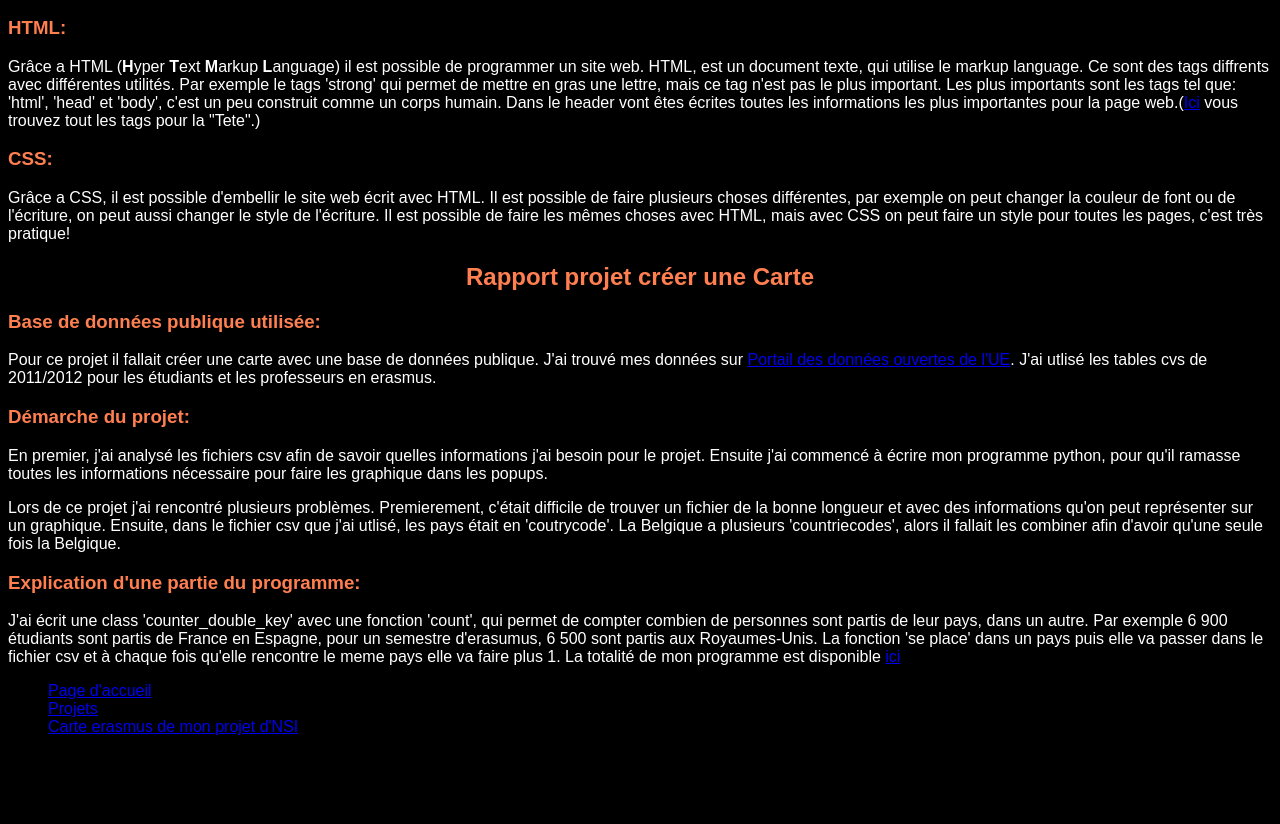
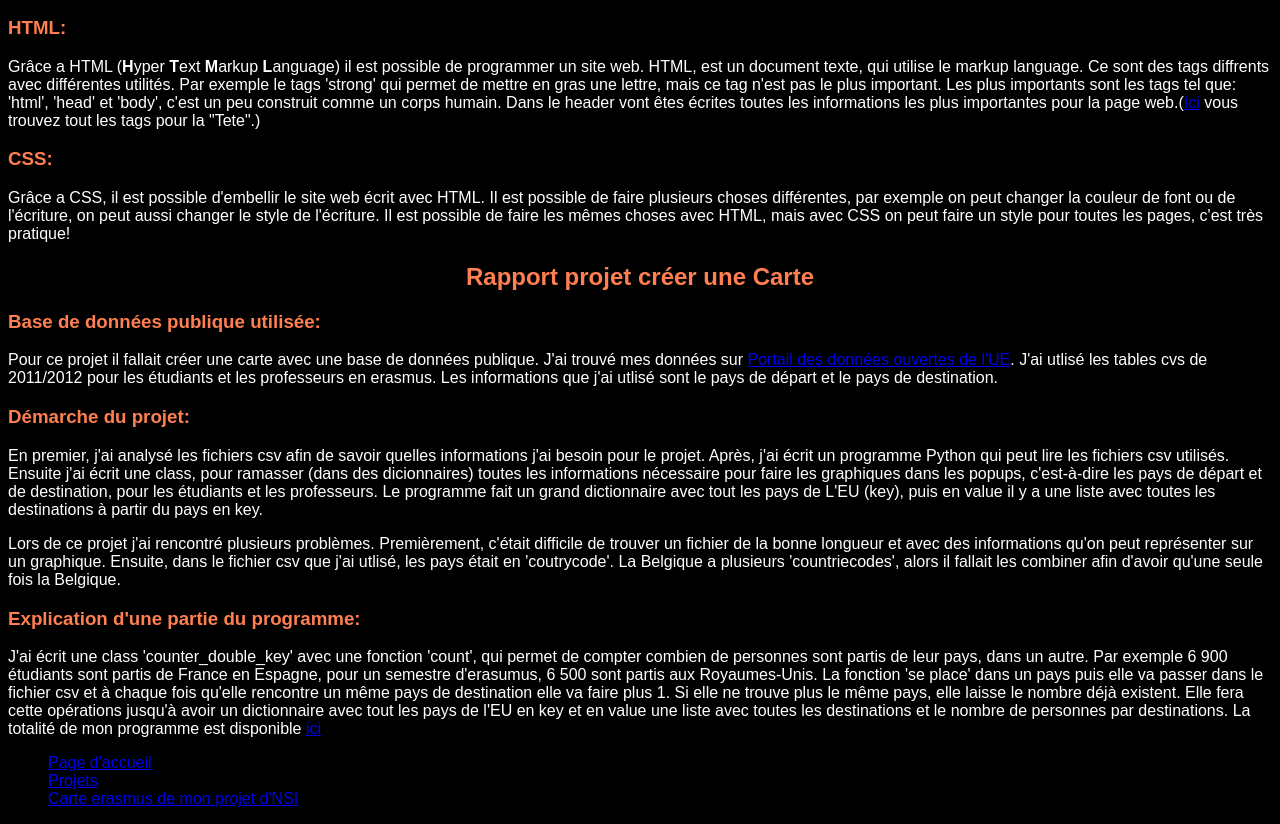
Before and after one commit to gayanehlustermann/gayanehlustermann.github.io, a plain HTML site: page rapport.html in a window 1280 px wide. Shown: the part 111-935 px from the top of the page. Before the commit the page ends 863 px from the top, so only its background shows below. Drawn offline with Linux system fonts and the light colour scheme.

Commit message:
Add files via upload

```diff
--- a/rapport.html
+++ b/rapport.html
@@ -17,12 +17,12 @@
         <p>Grâce a CSS, il est possible d'embellir le site web écrit avec HTML. Il est possible de faire plusieurs choses différentes, par exemple on peut changer la couleur de font ou de l'écriture, on peut aussi changer le style de l'écriture. Il est possible de faire les mêmes choses avec HTML, mais avec CSS on peut faire un style pour toutes les pages, c'est très pratique!  </p>
         <h2>Rapport projet créer une Carte</h2>
         <h3>Base de données publique utilisée:</h3>
-        <p>Pour ce projet il fallait créer une carte avec une base de données publique. J'ai trouvé mes données sur <a href=https://data.europa.eu/euodp/fr/data/dataset/erasmus-mobility-statistics-2011-12>Portail des données ouvertes de l'UE</a>. J'ai utlisé les tables cvs de 2011/2012 pour les étudiants et les professeurs en erasmus. </p>
+        <p>Pour ce projet il fallait créer une carte avec une base de données publique. J'ai trouvé mes données sur <a href=https://data.europa.eu/euodp/fr/data/dataset/erasmus-mobility-statistics-2011-12>Portail des données ouvertes de l'UE</a>. J'ai utlisé les tables cvs de 2011/2012 pour les étudiants et les professeurs en erasmus. Les informations que j'ai utlisé sont le pays de départ et le pays de destination. </p>
         <h3>Démarche du projet:</h3>
-        <p>En premier, j'ai analysé les fichiers csv afin de savoir quelles informations j'ai besoin pour le projet. Ensuite j'ai commencé à écrire mon programme python, pour qu'il ramasse toutes les informations nécessaire pour faire les graphique dans les popups.</p>
-        <p>Lors de ce projet j'ai rencontré plusieurs problèmes. Premierement, c'était difficile de trouver un fichier de la bonne longueur et avec des informations qu'on peut représenter sur un graphique. Ensuite, dans le fichier csv que j'ai utlisé, les pays était en 'coutrycode'. La Belgique a plusieurs 'countriecodes', alors il fallait les combiner afin d'avoir qu'une seule fois la Belgique. </p>
+        <p>En premier, j'ai analysé les fichiers csv afin de savoir quelles informations j'ai besoin pour le projet. Après, j'ai écrit un programme Python qui peut lire les fichiers csv utilisés. Ensuite j'ai écrit une class, pour ramasser (dans des dicionnaires) toutes les informations nécessaire pour faire les graphiques dans les popups, c'est-à-dire les pays de départ et de destination, pour les étudiants et les professeurs. Le programme fait un grand dictionnaire avec tout les pays de L'EU (key), puis en value il y a une liste avec toutes les destinations à partir du pays en key.</p>
+        <p>Lors de ce projet j'ai rencontré plusieurs problèmes. Premièrement, c'était difficile de trouver un fichier de la bonne longueur et avec des informations qu'on peut représenter sur un graphique. Ensuite, dans le fichier csv que j'ai utlisé, les pays était en 'coutrycode'. La Belgique a plusieurs 'countriecodes', alors il fallait les combiner afin d'avoir qu'une seule fois la Belgique. </p>
         <h3>Explication d'une partie du programme:</h3>
-        <p>J'ai écrit une class 'counter_double_key' avec une fonction 'count', qui permet de compter combien de personnes sont partis de leur pays, dans un autre. Par exemple 6 900 étudiants sont partis de France en Espagne, pour un semestre d'erasumus, 6 500 sont partis aux Royaumes-Unis. La fonction 'se place' dans un pays puis elle va passer dans le fichier csv et à chaque fois qu'elle rencontre le meme pays elle va faire plus 1. La totalité de mon programme est disponible <a href=./map_projet_nsi_Gayaneh_Lustermann.zip>ici</a> </p>
+        <p>J'ai écrit une class 'counter_double_key' avec une fonction 'count', qui permet de compter combien de personnes sont partis de leur pays, dans un autre. Par exemple 6 900 étudiants sont partis de France en Espagne, pour un semestre d'erasumus, 6 500 sont partis aux Royaumes-Unis. La fonction 'se place' dans un pays puis elle va passer dans le fichier csv et à chaque fois qu'elle rencontre un même pays de destination elle va faire plus 1. Si elle ne trouve plus le même pays, elle laisse le nombre déjà existent. Elle fera cette opérations jusqu'à avoir un dictionnaire avec tout les pays de l'EU en key et en value une liste avec toutes les destinations et le nombre de personnes par destinations. La totalité de mon programme est disponible <a href=./map_projet_nsi_Gayaneh_Lustermann.zip>ici</a> </p>
 
             <ol>
             <li><a href=./index.html>Page d'accueil</a></li>
```
Also changed, not shown: projets.html (+1 -1 lines).
